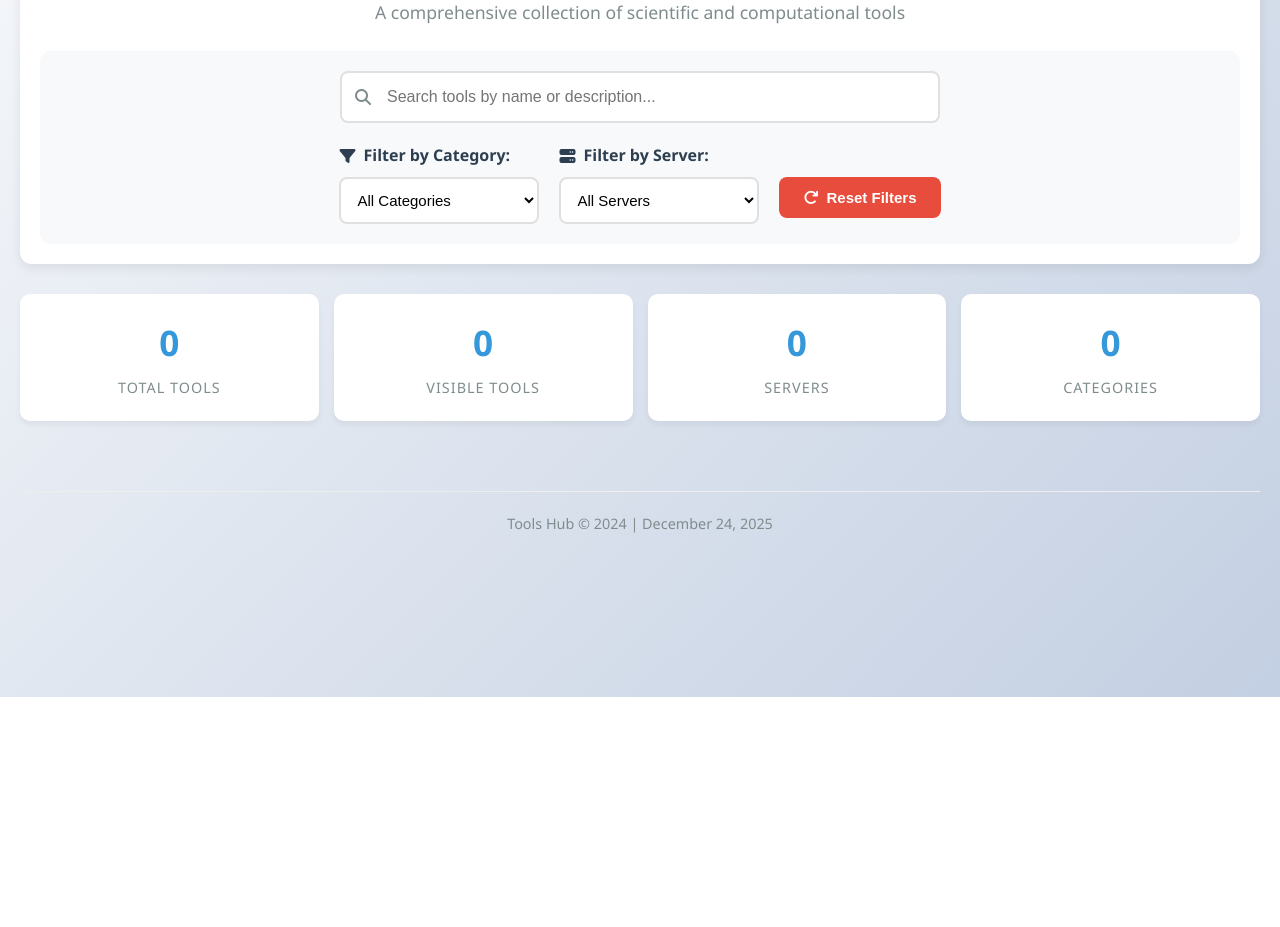
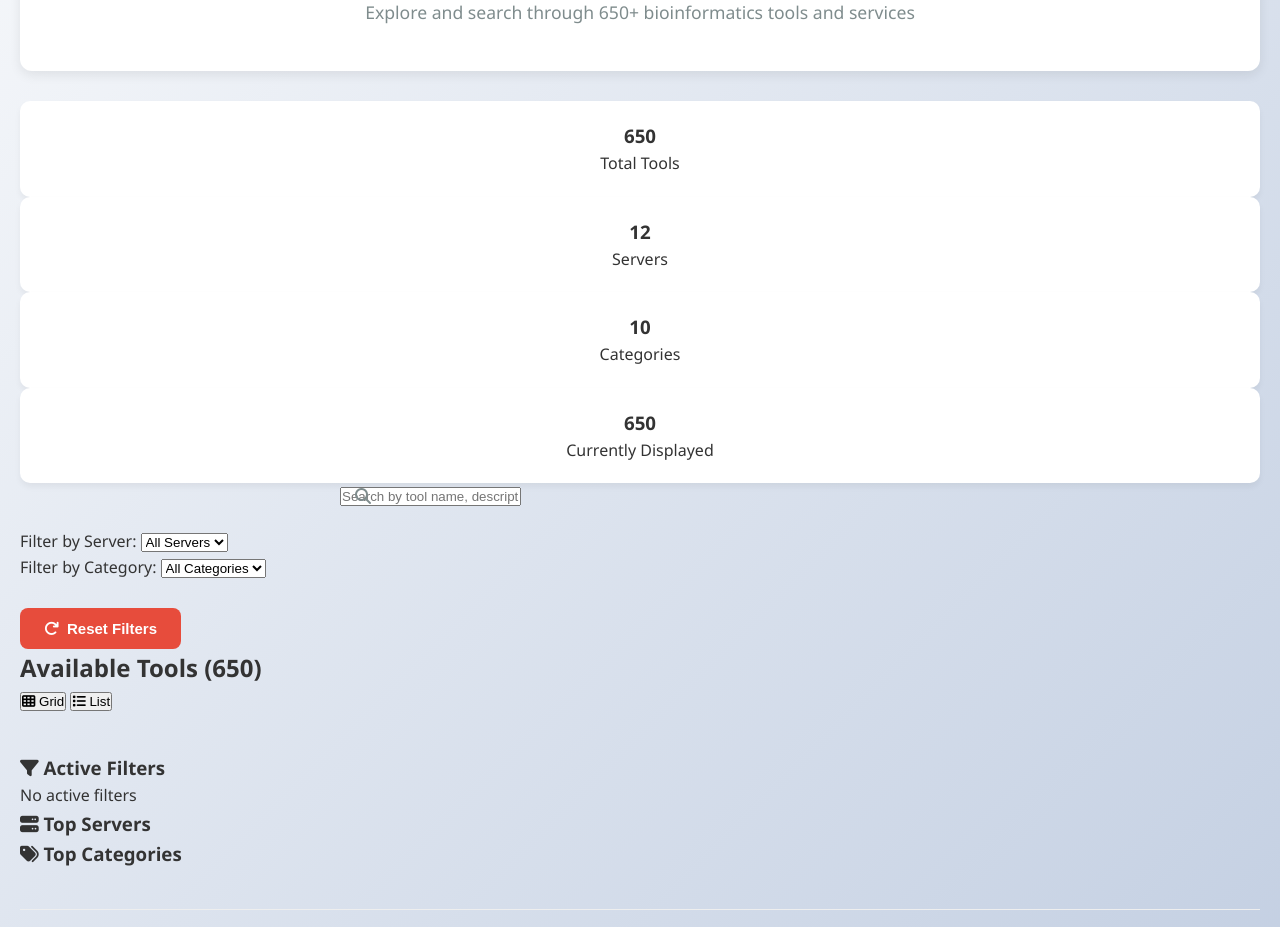
Before and after one commit to Yankai96/SCP_Tool_List, a plain HTML site: page index.html in a window 1280 px wide. Shown: the part 103-1030 px from the top of the page. Before the commit the page ends 800 px from the top, so only its background shows below. Drawn offline with Linux system fonts and the light colour scheme.

Commit message:
Update index.html

```diff
--- a/index.html
+++ b/index.html
@@ -3,98 +3,119 @@
 <head>
     <meta charset="UTF-8">
     <meta name="viewport" content="width=device-width, initial-scale=1.0">
-    <title>Tools Hub</title>
+    <title>Bioinformatics Tools Database</title>
     <link rel="stylesheet" href="style.css">
     <link rel="stylesheet" href="https://cdnjs.cloudflare.com/ajax/libs/font-awesome/6.4.0/css/all.min.css">
+    <link href="https://fonts.googleapis.com/css2?family=Roboto:wght@300;400;500;700&family=Open+Sans:wght@400;600&display=swap" rel="stylesheet">
 </head>
 <body>
     <div class="container">
         <header>
-            <h1><i class="fas fa-tools"></i> Tools Hub</h1>
-            <p class="subtitle">A comprehensive collection of scientific and computational tools</p>
+            <h1><i class="fas fa-tools"></i> Bioinformatics Tools Database</h1>
+            <p class="subtitle">Explore and search through <span id="total-tools">650+</span> bioinformatics tools and services</p>
+        </header>
 
-            <!-- 搜索和筛选区域 -->
-            <div class="search-filter-section">
+        <div class="dashboard">
+            <div class="stats-card">
+                <div class="stat">
+                    <h3 id="total-count">650</h3>
+                    <p>Total Tools</p>
+                </div>
+                <div class="stat">
+                    <h3 id="server-count">12</h3>
+                    <p>Servers</p>
+                </div>
+                <div class="stat">
+                    <h3 id="category-count">10</h3>
+                    <p>Categories</p>
+                </div>
+                <div class="stat">
+                    <h3 id="visible-count">650</h3>
+                    <p>Currently Displayed</p>
+                </div>
+            </div>
+        </div>
+
+        <div class="controls">
+            <div class="search-container">
                 <div class="search-box">
                     <i class="fas fa-search"></i>
-                    <input type="text" id="searchInput" placeholder="Search tools by name or description...">
+                    <input type="text" id="search-input" placeholder="Search by tool name, description, server, or category...">
                 </div>
-
-                <div class="filter-container">
-                    <!-- 类别筛选 -->
-                    <div class="filter-group">
-                        <label for="categoryFilter"><i class="fas fa-filter"></i> Filter by Category:</label>
-                        <select id="categoryFilter">
-                            <option value="">All Categories</option>
-                            <!-- 类别选项将由JavaScript动态生成 -->
+                <div class="search-filters">
+                    <div class="filter">
+                        <label for="server-filter">Filter by Server:</label>
+                        <select id="server-filter">
+                            <option value="all">All Servers</option>
+                            <!-- Server options will be populated by JavaScript -->
                         </select>
                     </div>
-
-                    <!-- 服务器筛选 -->
-                    <div class="filter-group">
-                        <label for="serverFilter"><i class="fas fa-server"></i> Filter by Server:</label>
-                        <select id="serverFilter">
-                            <option value="">All Servers</option>
-                            <!-- 服务器选项将由JavaScript动态生成 -->
+                    <div class="filter">
+                        <label for="category-filter">Filter by Category:</label>
+                        <select id="category-filter">
+                            <option value="all">All Categories</option>
+                            <!-- Category options will be populated by JavaScript -->
                         </select>
                     </div>
-
-                    <!-- 重置按钮 -->
-                    <button id="resetFilters" class="reset-btn">
+                    <button id="reset-filters" class="reset-btn">
                         <i class="fas fa-redo"></i> Reset Filters
                     </button>
                 </div>
             </div>
-        </header>
+        </div>
 
-        <!-- 统计信息 -->
-        <div class="stats-bar">
-            <div class="stat">
-                <span class="stat-number" id="totalTools">0</span>
-                <span class="stat-label">Total Tools</span>
+        <div class="main-content">
+            <div class="tools-container">
+                <div class="tools-header">
+                    <h2>Available Tools <span id="filtered-count">(650)</span></h2>
+                    <div class="view-controls">
+                        <button id="grid-view" class="view-btn active"><i class="fas fa-th"></i> Grid</button>
+                        <button id="list-view" class="view-btn"><i class="fas fa-list"></i> List</button>
+                    </div>
+                </div>
+
+                <div class="tools-grid" id="tools-grid">
+                    <!-- Tool cards will be populated by JavaScript -->
+                </div>
+
+                <div class="no-results" id="no-results" style="display: none;">
+                    <i class="fas fa-search"></i>
+                    <h3>No Tools Found</h3>
+                    <p>Try adjusting your search or filters to find what you're looking for.</p>
+                </div>
             </div>
-            <div class="stat">
-                <span class="stat-number" id="visibleTools">0</span>
-                <span class="stat-label">Visible Tools</span>
-            </div>
-            <div class="stat">
-                <span class="stat-number" id="serverCount">0</span>
-                <span class="stat-label">Servers</span>
-            </div>
-            <div class="stat">
-                <span class="stat-number" id="categoryCount">0</span>
-                <span class="stat-label">Categories</span>
+
+            <div class="sidebar">
+                <div class="sidebar-section">
+                    <h3><i class="fas fa-filter"></i> Active Filters</h3>
+                    <div class="active-filters" id="active-filters">
+                        <p class="no-filters">No active filters</p>
+                    </div>
+                </div>
+
+                <div class="sidebar-section">
+                    <h3><i class="fas fa-server"></i> Top Servers</h3>
+                    <div class="server-list" id="server-list">
+                        <!-- Server list will be populated by JavaScript -->
+                    </div>
+                </div>
+
+                <div class="sidebar-section">
+                    <h3><i class="fas fa-tags"></i> Top Categories</h3>
+                    <div class="category-list" id="category-list">
+                        <!-- Category list will be populated by JavaScript -->
+                    </div>
+                </div>
             </div>
         </div>
 
-        <!-- 工具卡片容器 -->
-        <div id="toolsContainer" class="tools-grid">
-            <!-- 工具卡片将由JavaScript动态生成 -->
-        </div>
-
-        <!-- 无结果提示 -->
-        <div id="noResults" class="no-results" style="display: none;">
-            <i class="fas fa-search"></i>
-            <h3>No tools found</h3>
-            <p>Try adjusting your search or filters to find what you're looking for.</p>
-        </div>
-
         <footer>
-            <p>Tools Hub &copy; 2024 | <span id="currentDate"></span></p>
+            <p>Bioinformatics Tools Database &copy; 2023 | <span id="tool-count-footer">650</span> tools from <span id="server-count-footer">12</span> servers</p>
+            <p class="footer-note">Data source: toolsData.js | Last updated: October 2023</p>
         </footer>
     </div>
 
-    <!-- 引入JavaScript文件 -->
     <script src="data.js"></script>
     <script src="script.js"></script>
-
-    <script>
-        // 显示当前日期
-        document.getElementById('currentDate').textContent = new Date().toLocaleDateString('en-US', {
-            year: 'numeric',
-            month: 'long',
-            day: 'numeric'
-        });
-    </script>
 </body>
 </html>
```
